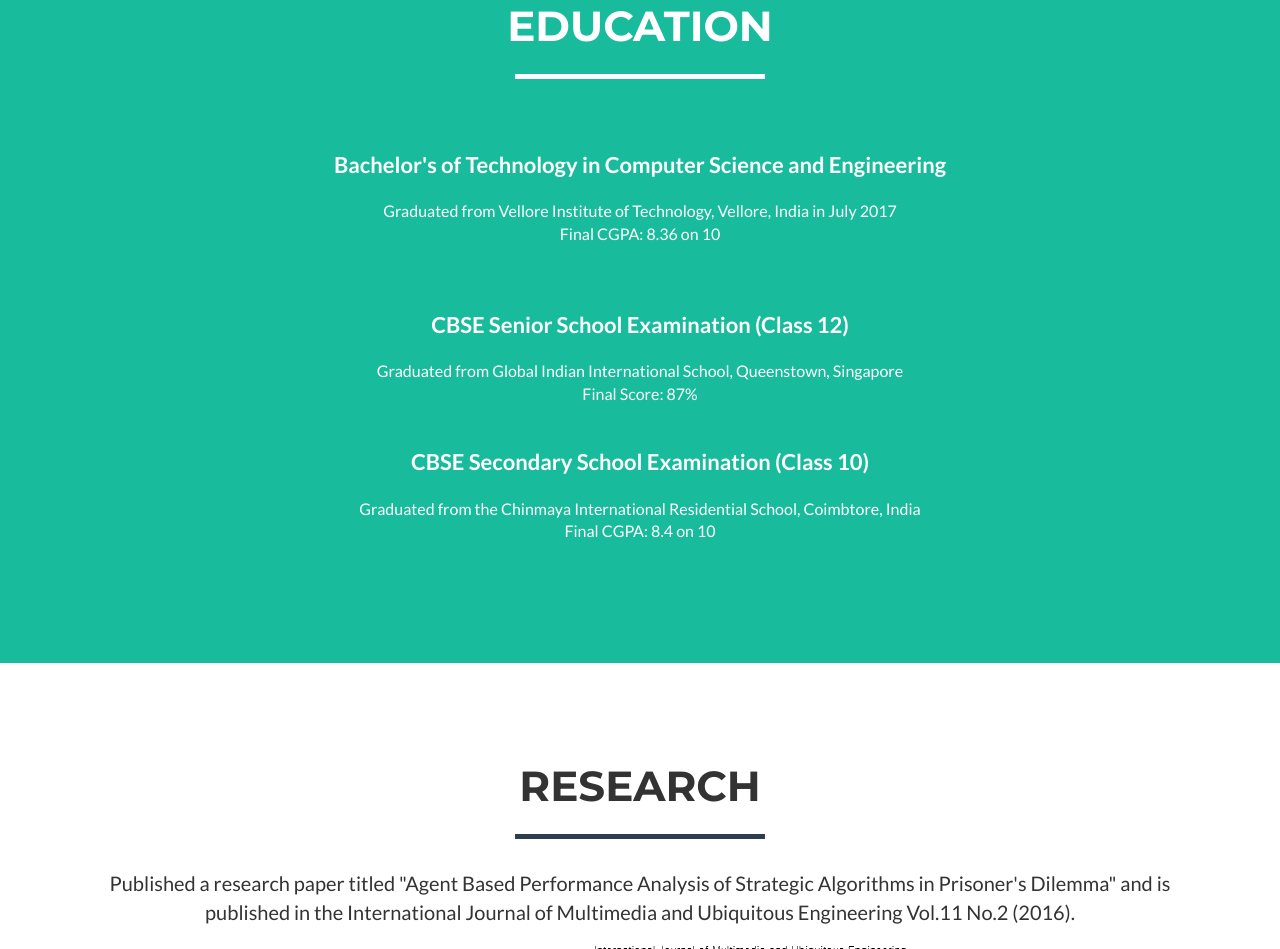
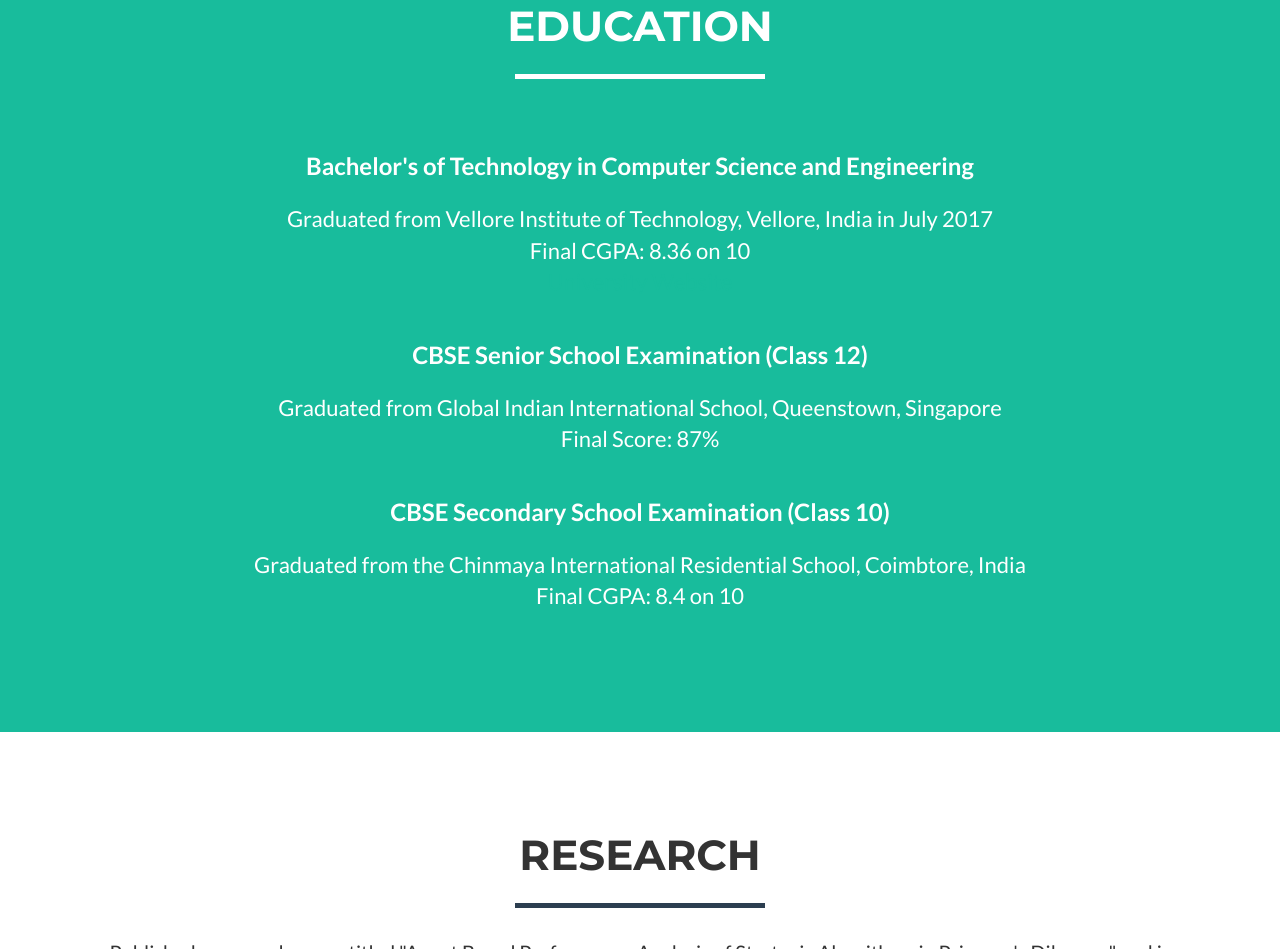
Before and after one commit to pronaypeddiraju/pronaypeddiraju.github.io, a website: page index.html in a window 1280 px wide. Shown: the part 2310-3259 px from the top of the page. Drawn offline with nearby package versions, Linux system fonts and the light colour scheme.

Commit message:
Changed font size

```diff
--- a/index.html
+++ b/index.html
@@ -249,23 +249,23 @@
                 <dl>
                   <br>
                   <br>
-                  <dt style="font-size: 22px">Bachelor's of Technology in Computer Science and Engineering</dt>
+                  <dt style="font-size: 24px">Bachelor's of Technology in Computer Science and Engineering</dt>
                   <br>
-                  <dd style="font-size: 16px">Graduated from Vellore Institute of Technology, Vellore, India in July 2017</dd>
-                  <dd style="font-size: 16px"> Final CGPA: 8.36 on 10</dd>
-                  <dd style="font-size: 16px"><a href="http://www.vit.ac.in" target="_blank">University Website</a></dd>
+                  <dd style="font-size: 22px">Graduated from Vellore Institute of Technology, Vellore, India in July 2017</dd>
+                  <dd style="font-size: 22px"> Final CGPA: 8.36 on 10</dd>
+                  <dd style="font-size: 22px"><a href="http://www.vit.ac.in" target="_blank">University Website</a></dd>
                   <br>
                   <br>
-                  <dt style="font-size: 22px">CBSE Senior School Examination (Class 12) </dt>
+                  <dt style="font-size: 24px">CBSE Senior School Examination (Class 12) </dt>
                   <br>
-                  <dd style="font-size: 16px">Graduated from Global Indian International School, Queenstown, Singapore</dd>
-                  <dd style="font-size: 16px"> Final Score: 87%</dd>
+                  <dd style="font-size: 22px">Graduated from Global Indian International School, Queenstown, Singapore</dd>
+                  <dd style="font-size: 22px"> Final Score: 87%</dd>
                   <br>
                   <br>
-                  <dt style="font-size: 22px">CBSE Secondary School Examination (Class 10) </dt>
+                  <dt style="font-size: 24px">CBSE Secondary School Examination (Class 10) </dt>
                   <br>
-                  <dd style="font-size: 16px">Graduated from the Chinmaya International Residential School, Coimbtore, India</dd>
-                  <dd style="font-size: 16px"> Final CGPA: 8.4 on 10</dd>
+                  <dd style="font-size: 22px">Graduated from the Chinmaya International Residential School, Coimbtore, India</dd>
+                  <dd style="font-size: 22px"> Final CGPA: 8.4 on 10</dd>
                 </dl>
               </div>
             </div>
```
